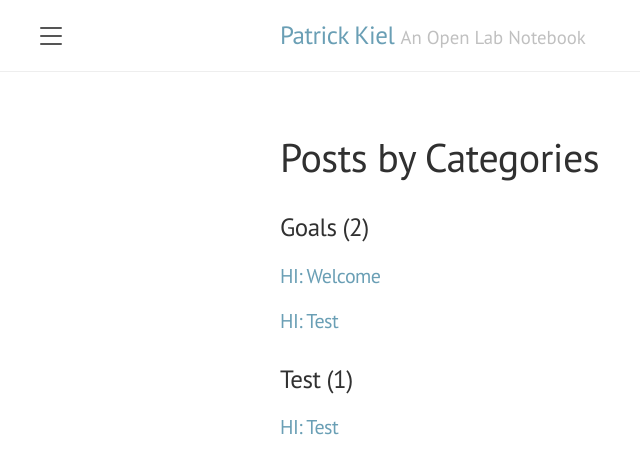
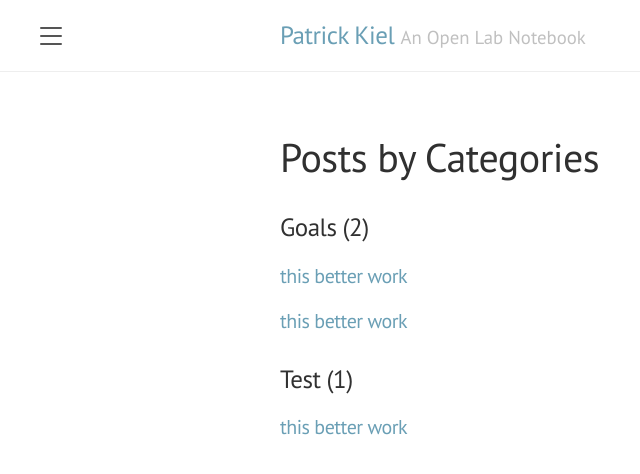
Before and after one commit to pkiel/notebook, a Jekyll site: the page built from categories.md, in a window 1280 px wide. Shown: the top 474 px of the page, without its empty margins (0-640 px from the left). Built offline with Jekyll 4.4.1, drawn with Linux system fonts in a browser that asks for light colours.

Commit message:
Update categories.md

```diff
--- a/categories.md
+++ b/categories.md
@@ -14,9 +14,7 @@ title: Posts by Categories
     <h3 class="category-head">{{ category_name }} ({{ site.categories[category_name].size }})</h3>
     <a name="{{ category_name | slugize }}"></a>
     {% for post in site.categories[category_name] %}
-    <article class="archive-item">
-      <h4><a href="{{ site.baseurl }}{{ post.url }}">HI: {{post.title  post.date | date: "%m/%d/%Y"}}</a></h4>
-    </article>
+      <h4><a href="{{ site.baseurl }}{{ post.url }}">this better work</a></h4>
     {% endfor %}
   </div>
 {% endfor %}
```
